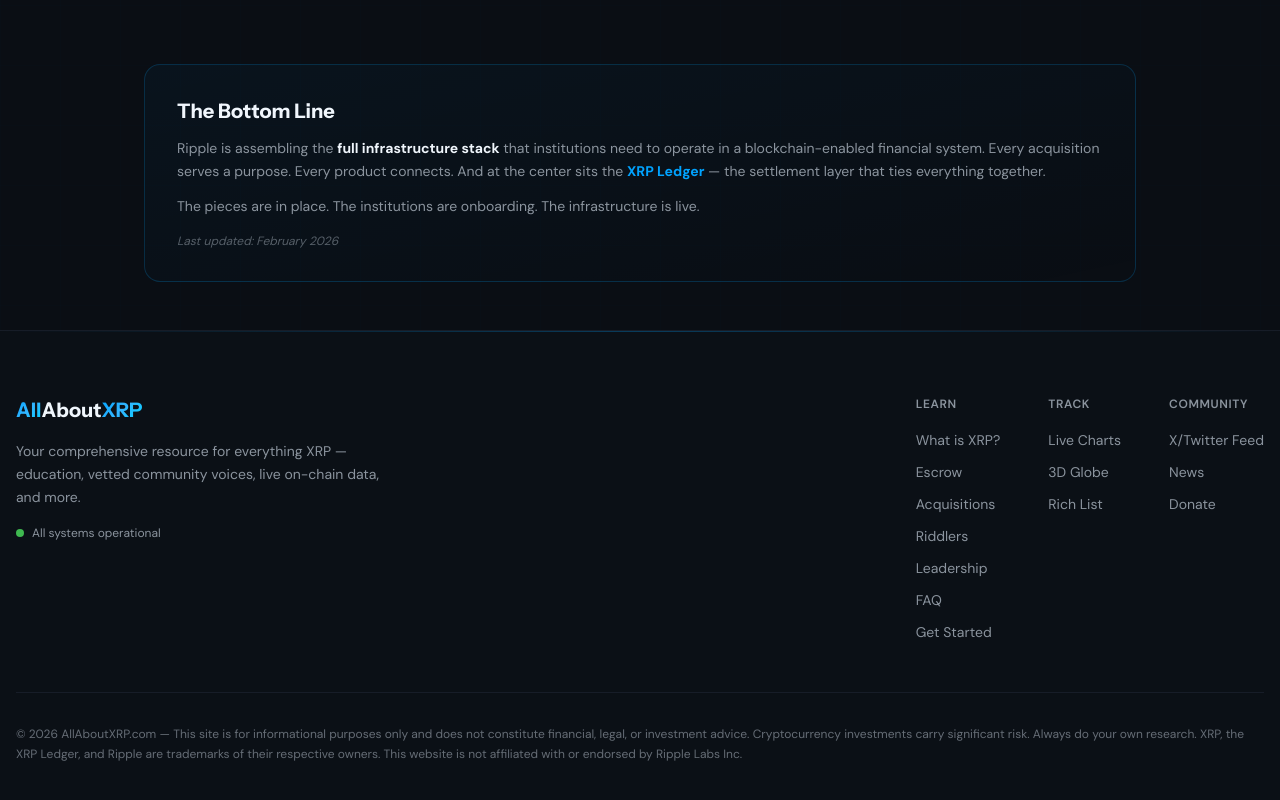
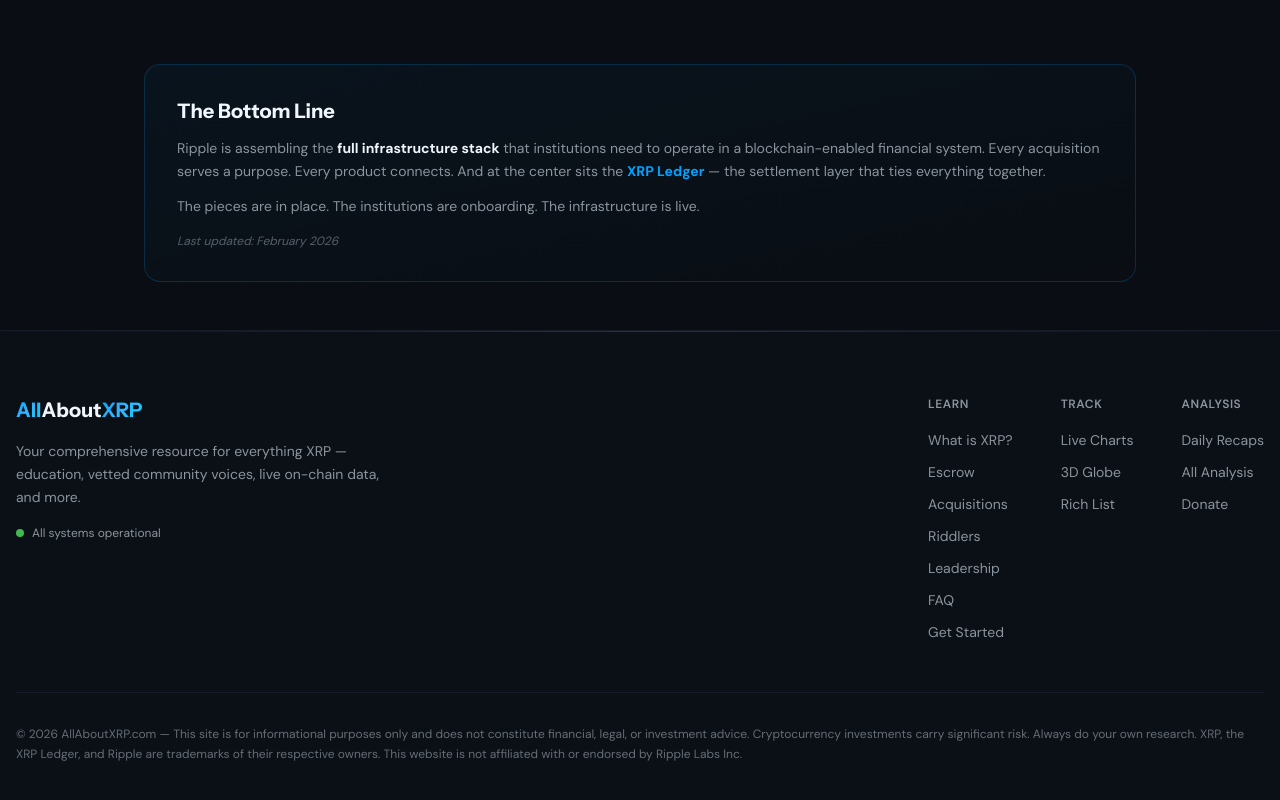
Before and after one commit to Jacknelson6/allaboutxrp, a Next.js app: page /acquisitions in a window 1280 px wide. Shown: the part 5487-6287 px from the top of the page. Built offline with nearby package versions, Linux system fonts and the light colour scheme; no server answers.

Commit message:
Update footer: rename Community→Analysis, update links

```diff
--- a/src/components/layout/Footer.tsx
+++ b/src/components/layout/Footer.tsx
@@ -22,10 +22,10 @@
     ],
   },
   {
-    title: "Community",
+    title: "Analysis",
     links: [
-      { href: "/", label: "X/Twitter Feed" },
-      { href: "/news", label: "News" },
+      { href: "/news/recaps", label: "Daily Recaps" },
+      { href: "/news", label: "All Analysis" },
       { href: "/donate", label: "Donate" },
     ],
   },
```
